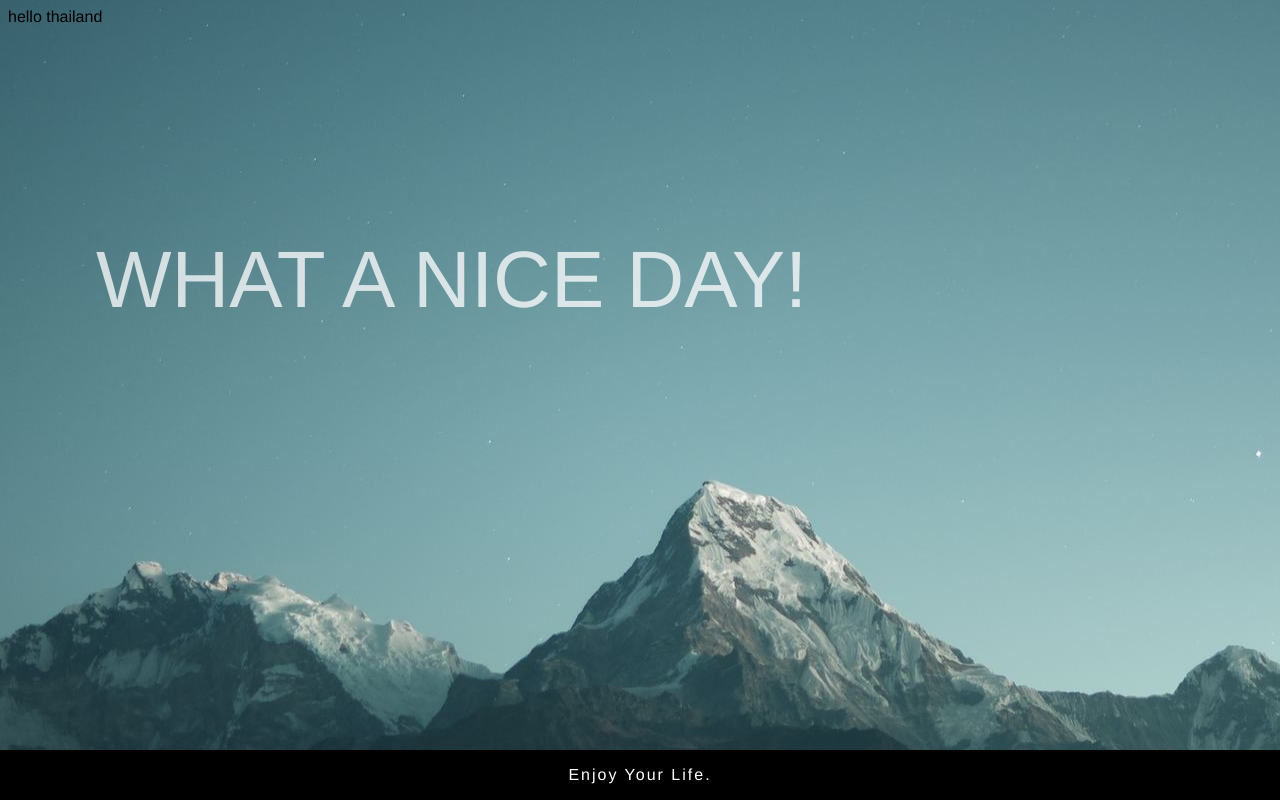
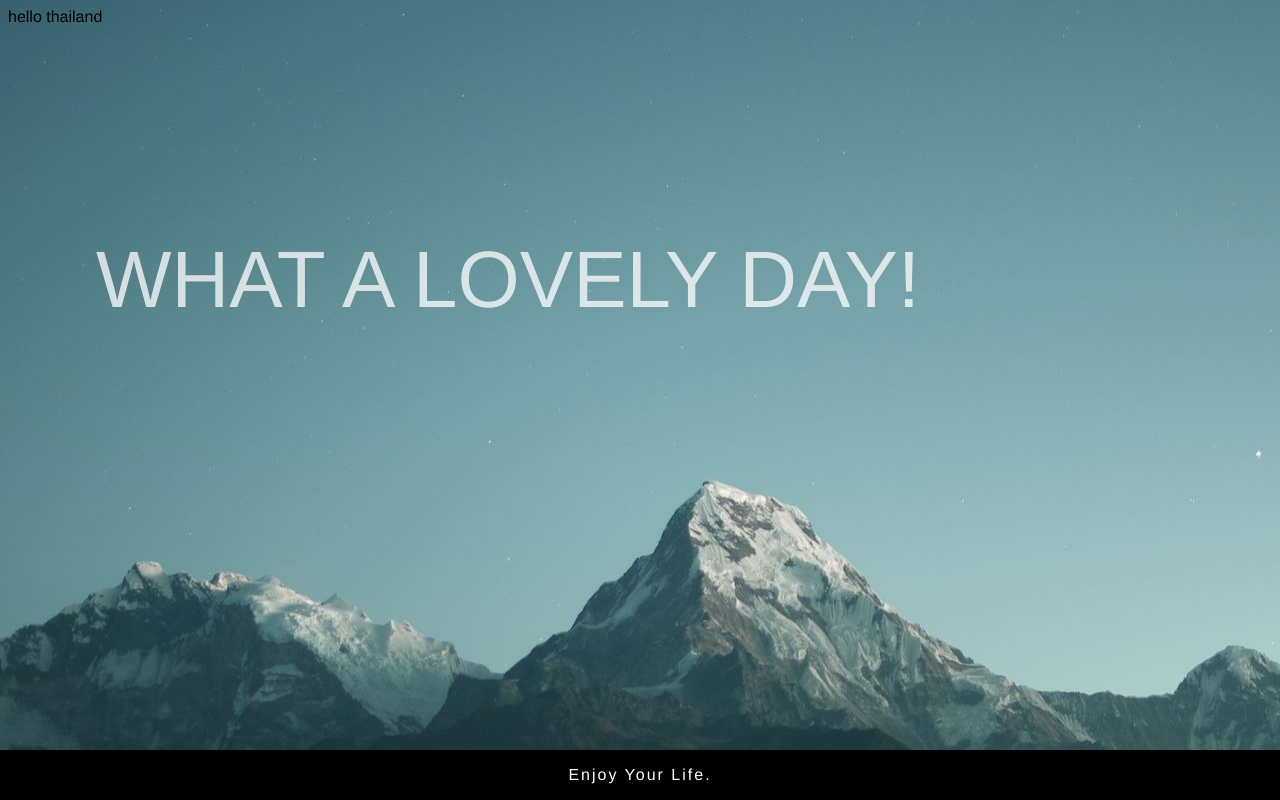
Before and after one commit to topspinppy/apexcircleci, a website: page index.html in a window 1280 px wide. Drawn offline with nearby package versions, Linux system fonts and the light colour scheme; files that its build step writes are made by us from their sources.

Commit message:
with wrong text

```diff
--- a/index.html
+++ b/index.html
@@ -10,7 +10,7 @@
       <div>
         hello thailand
       </div>
-      <p>What a nice day!</p>
+      <p>What a lovely day!</p>
       <footer>Enjoy your life.</footer>
 
     </body>
```
